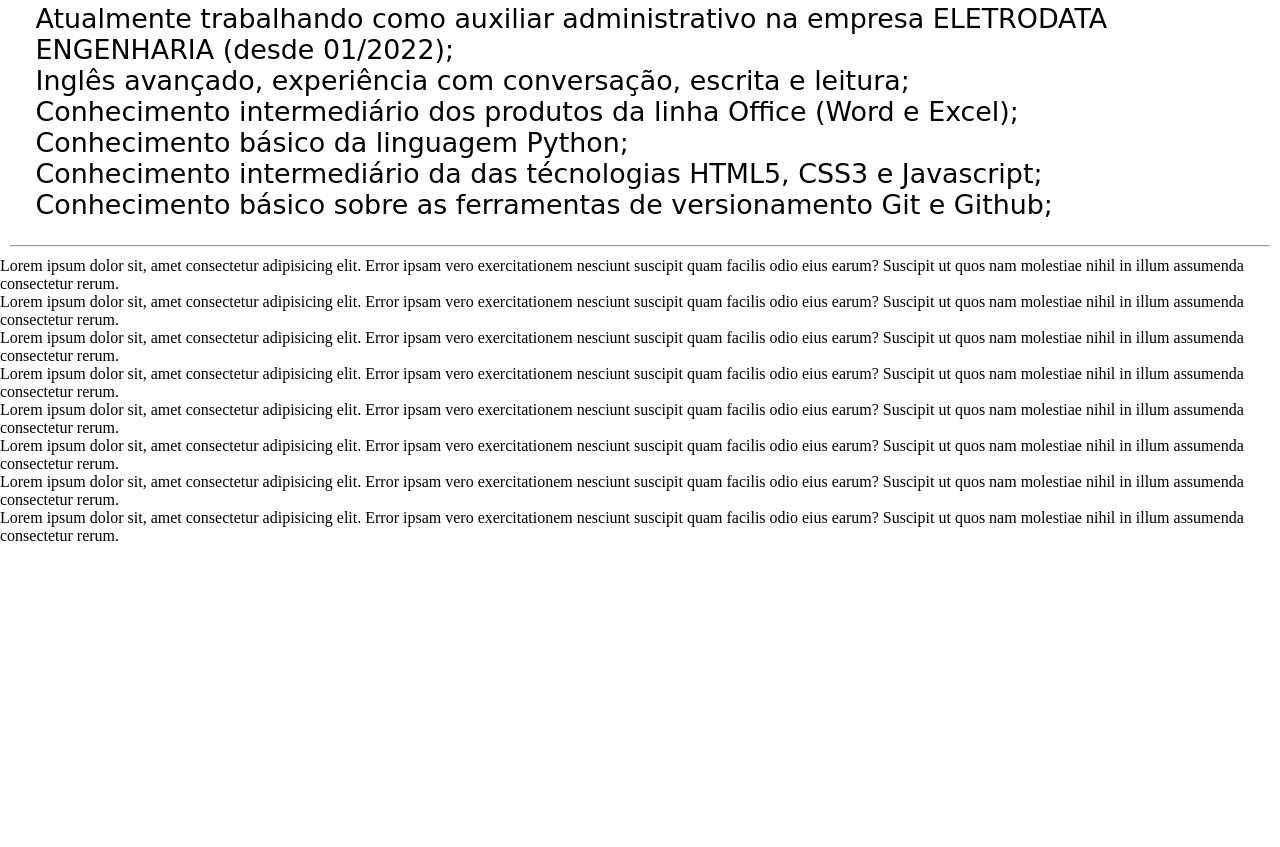
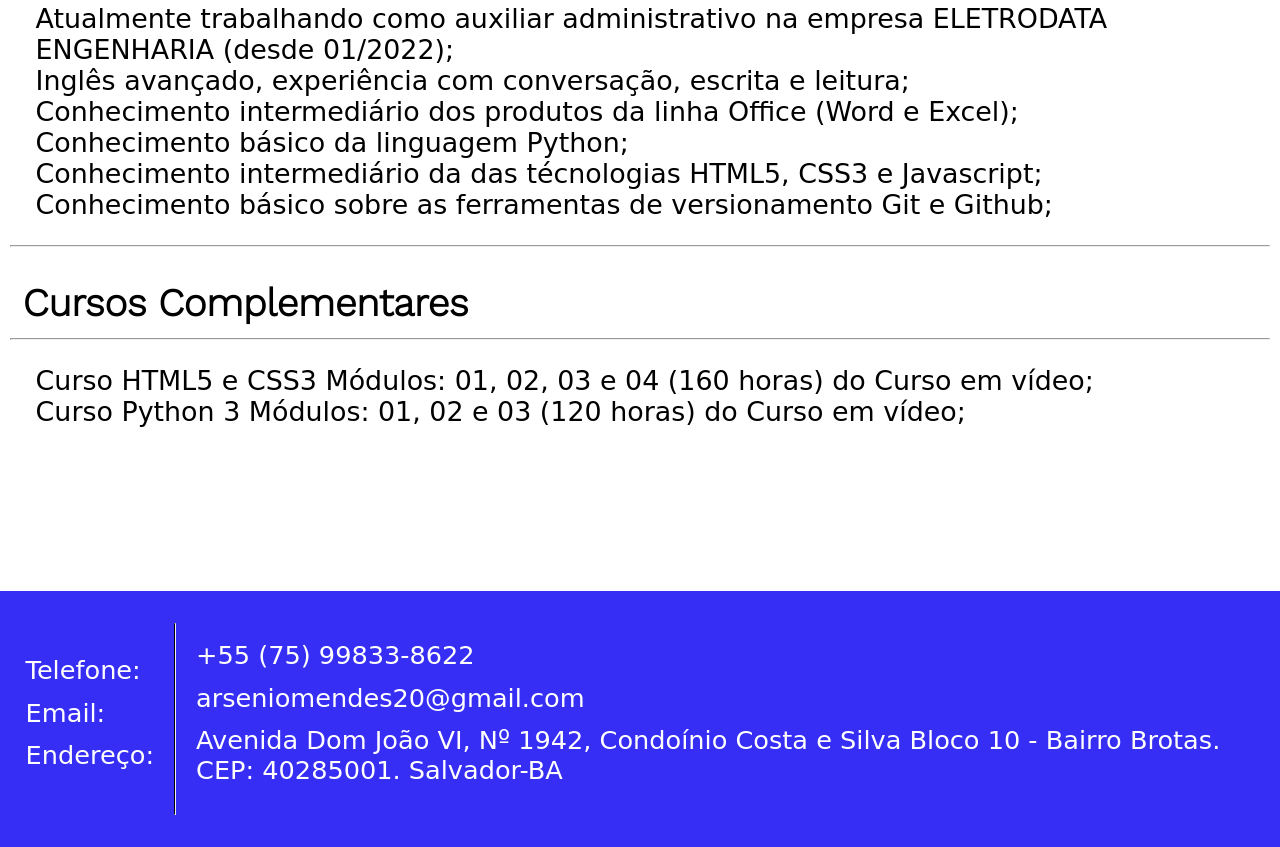
Before and after one commit to ArsenioMendes/html-css, a plain HTML site: page CurriculoArsênio/index.html in a window 1280 px wide. Shown: the part 1202-2049 px from the top of the page. Before the commit the page ends 1747 px from the top, so only its background shows below. Drawn offline with nearby package versions, Linux system fonts and the light colour scheme; a web font is replaced by a local one.

Commit message:
finish curriculo v1.0

```diff
--- a/CurriculoArsênio/index.html
+++ b/CurriculoArsênio/index.html
@@ -11,8 +11,8 @@
     <header>
             <span class="fontworksans" style="font-size: 2vw;">Arsênio Mendes - Software Developer</span>
             <nav class="fontforum">
-                <a href="#" style="color: white;">Contato</a>
-                <a href="#" style="color: white;">Cursos Complementares</a>
+                <a href="#contato" style="color: white;">Contato</a>
+                <a href="#cursos" style="color: white;">Cursos Complementares</a>
                 <a href="https://github.com/ArsenioMendes" target="_blank" style="color: white;">Github</a>
             </nav>
     </header>
@@ -51,7 +51,7 @@
             </div>
         </section>
 
-        <section style="background-color: white; padding: 10px;">
+        <section style="padding: 10px;">
             <div>
                 <h2 class="fontworksans" style="margin: 1vw;">Perfil profissonal</h2>
                 <hr>
@@ -78,19 +78,32 @@
                 <hr>
             </div>
         </section>
+
+        <section style="padding: 10px;">
+            <div>
+                <h2 class="fontworksans" id="cursos" style="margin: 1vw;">Cursos Complementares</h2>
+                <hr>
+                <ul class="fontforum" style="list-style-type: none; margin: 2vw;">
+                    <li>Curso HTML5 e CSS3 Módulos: 01, 02, 03 e 04 (160 horas) do Curso em vídeo;</li>
+                    <li>Curso Python 3 Módulos: 01, 02 e 03 (120 horas) do Curso em vídeo;</li>
+                </ul>
+            </div>
+        </section>
     </main>
 
-    <footer>
-        <p>Lorem ipsum dolor sit, amet consectetur adipisicing elit. Error ipsam vero exercitationem nesciunt suscipit quam facilis odio eius earum? Suscipit ut quos nam molestiae nihil in illum assumenda consectetur rerum.</p>
-        <p>Lorem ipsum dolor sit, amet consectetur adipisicing elit. Error ipsam vero exercitationem nesciunt suscipit quam facilis odio eius earum? Suscipit ut quos nam molestiae nihil in illum assumenda consectetur rerum.</p>
-        <p>Lorem ipsum dolor sit, amet consectetur adipisicing elit. Error ipsam vero exercitationem nesciunt suscipit quam facilis odio eius earum? Suscipit ut quos nam molestiae nihil in illum assumenda consectetur rerum.</p>
-        <p>Lorem ipsum dolor sit, amet consectetur adipisicing elit. Error ipsam vero exercitationem nesciunt suscipit quam facilis odio eius earum? Suscipit ut quos nam molestiae nihil in illum assumenda consectetur rerum.</p>
-        <p>Lorem ipsum dolor sit, amet consectetur adipisicing elit. Error ipsam vero exercitationem nesciunt suscipit quam facilis odio eius earum? Suscipit ut quos nam molestiae nihil in illum assumenda consectetur rerum.</p>
-        <p>Lorem ipsum dolor sit, amet consectetur adipisicing elit. Error ipsam vero exercitationem nesciunt suscipit quam facilis odio eius earum? Suscipit ut quos nam molestiae nihil in illum assumenda consectetur rerum.</p>
-        <p>Lorem ipsum dolor sit, amet consectetur adipisicing elit. Error ipsam vero exercitationem nesciunt suscipit quam facilis odio eius earum? Suscipit ut quos nam molestiae nihil in illum assumenda consectetur rerum.</p>
-        <p>Lorem ipsum dolor sit, amet consectetur adipisicing elit. Error ipsam vero exercitationem nesciunt suscipit quam facilis odio eius earum? Suscipit ut quos nam molestiae nihil in illum assumenda consectetur rerum.</p>
+    <footer id="contato">
+        <span>
+            <p>Telefone:</p>
+            <p>Email:</p>
+            <p>Endereço:</p>
+        </span>
+        <hr class="verticalline">
+        <span>
+            <p>+55 (75) 99833-8622</p>
+            <p>arseniomendes20@gmail.com</p>
+            <p>Avenida Dom João VI, Nº 1942, Condoínio Costa e Silva Bloco 10 - Bairro Brotas. CEP: 40285001. Salvador-BA </p>
 
+        </span>
     </footer>
-
 </body>
 </html>
--- a/CurriculoArsênio/styles.css
+++ b/CurriculoArsênio/styles.css
@@ -30,7 +30,7 @@ header {
     flex-direction: row;
     align-items: center;
     justify-content: space-between;
-    padding: 1% 6% 1% 2%;
+    padding: 1% 4% 1% 2%;
     position: fixed;
     background-color: #362EF4;
     width: 100%;
@@ -40,7 +40,7 @@ header {
 
 header > nav {
     display: flex;
-    gap: 7vw;
+    gap: 3vw;
 }
 
 .abaixotitulo {
@@ -77,3 +77,29 @@ header > nav {
 .logo {
     width: 4.5vw;
 }
+
+footer {
+    background-color: #362EF4;
+    margin: 10vw 0vw 0vw 0vw;
+    padding: 2vw;
+    height: 20vw;
+    display: flex;
+    flex-direction: row;
+    align-items: center;
+
+    color: white;
+    font-family: 'Forum', cursive;
+    font-size: 2vw;
+}
+
+
+.verticalline {
+    display: inline-block;
+    height: 15vw;
+    border-left: 1px solid black;
+    margin: 0 20px;
+}
+
+footer > span > p {
+    margin-bottom: 1vw;
+}
```
